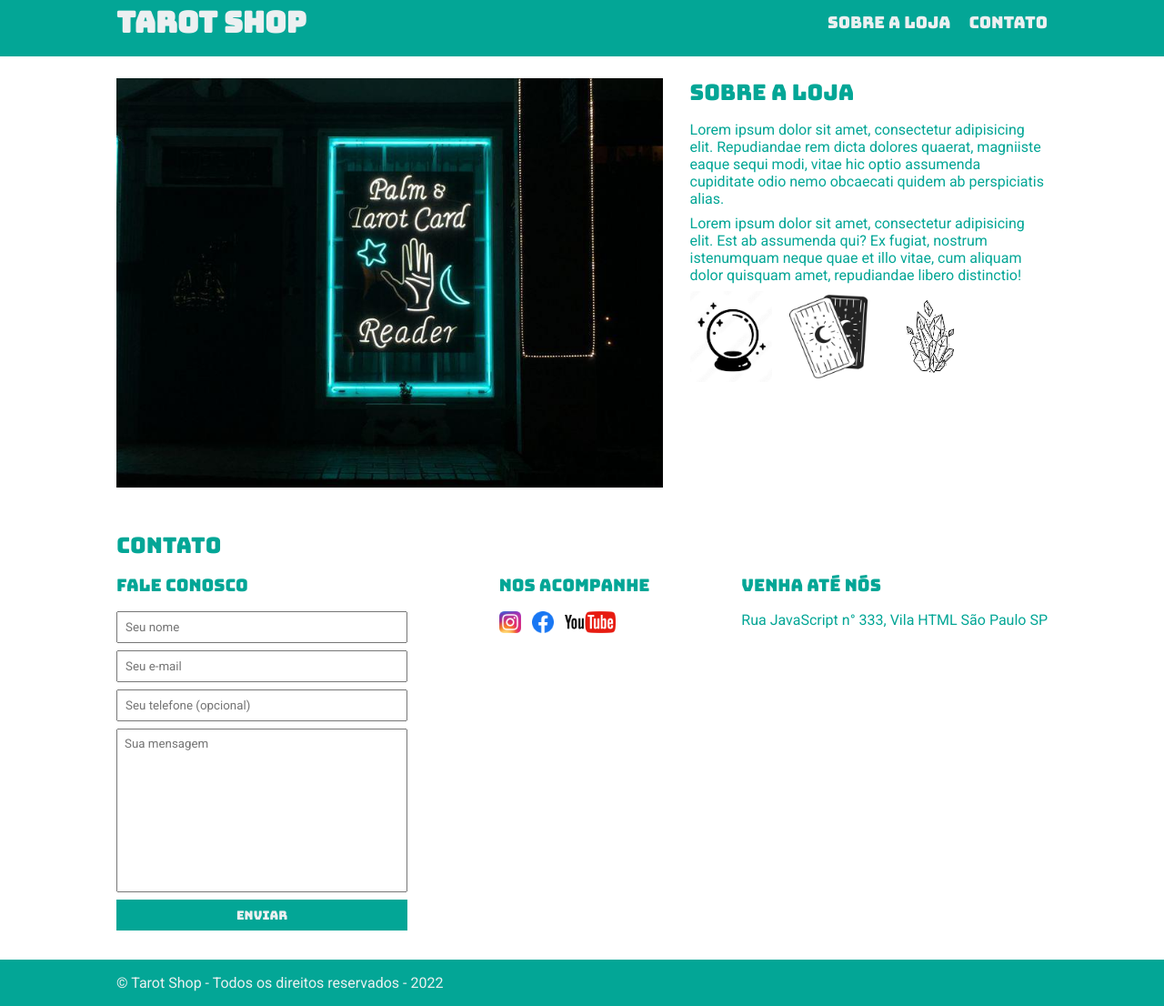
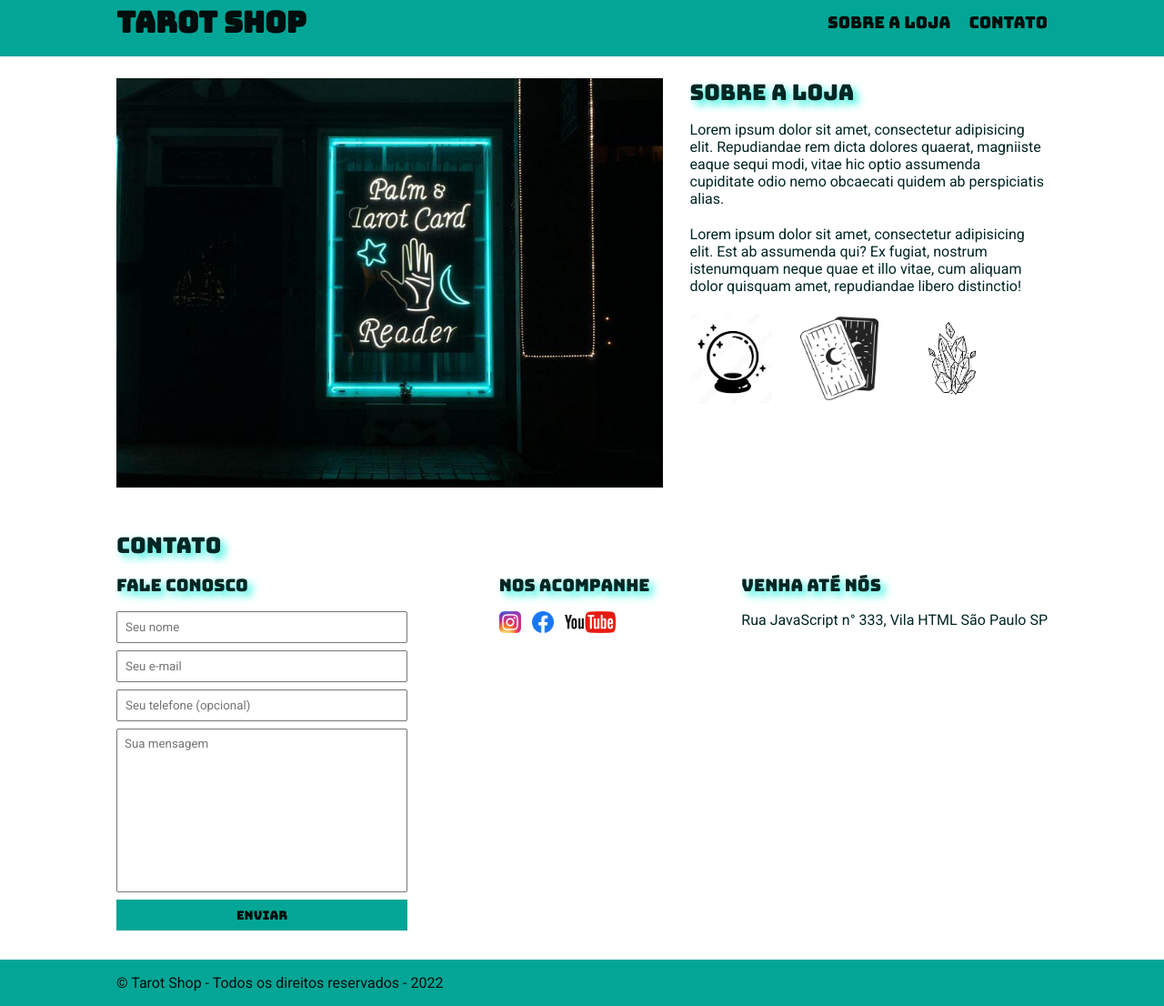
Before and after one commit to jemacieldev/site_tarotshop, a plain HTML site: page index.html in a window 1280 px wide. Shown: the part 13-1119 px from the top of the page at 91% size. Drawn offline with Linux system fonts and the light colour scheme.

Commit message:
enviando atualizacoes

```diff
--- a/main.css
+++ b/main.css
@@ -9,6 +9,11 @@ header, section h2, section h3, form button{
     font-weight: normal;
 }
 
+section h2, section h3 {
+    text-shadow: 5px 5px 10px #2EF2DF;
+}
+
+
 body, input, textarea {
     font-family: 'Roboto', sans-serif;
 }
@@ -16,18 +21,18 @@ body, input, textarea {
 header {
     padding: 16px 0;
     background-color: #03A696;
-    color: #ecf0f1;
+    color: #000D0C;
 }
 
 header nav li {
     display: inline;
     margin-left: 16px;
-    color: #ecf0f1;
+    color: #000D0C;
     font-size: 18px;
 }
 
 header nav li a {
-    color: #ecf0f1;
+    color: #000D0C;
     text-decoration: none;
 }
 
@@ -53,7 +58,7 @@ header .container, section .container {
 
 .brands-list li {
     display: inline;
-    margin-right: 8px;
+    margin-right: 20px;
 }
 
 section .container {
@@ -69,11 +74,11 @@ section h2 {
 }
 
 section {
-    color: #03A696;
+    color: #012623;
 }
 
 section p {
-    margin-bottom: 8px;
+    margin-bottom: 20px;
 }
 
 .store-front {
@@ -120,7 +125,7 @@ section h3 {
 
 form button{
     background-color: #03A696;
-    color: #ecf0f1;
+    color: #000D0C;
     border: none;
     cursor: pointer;
 }
@@ -135,6 +140,6 @@ input:focus, textarea:focus {
 
 footer {
     background-color: #03A696;
-    color: #ecf0f1;
+    color: #000D0C;
     padding: 16px 0;
 }
```
